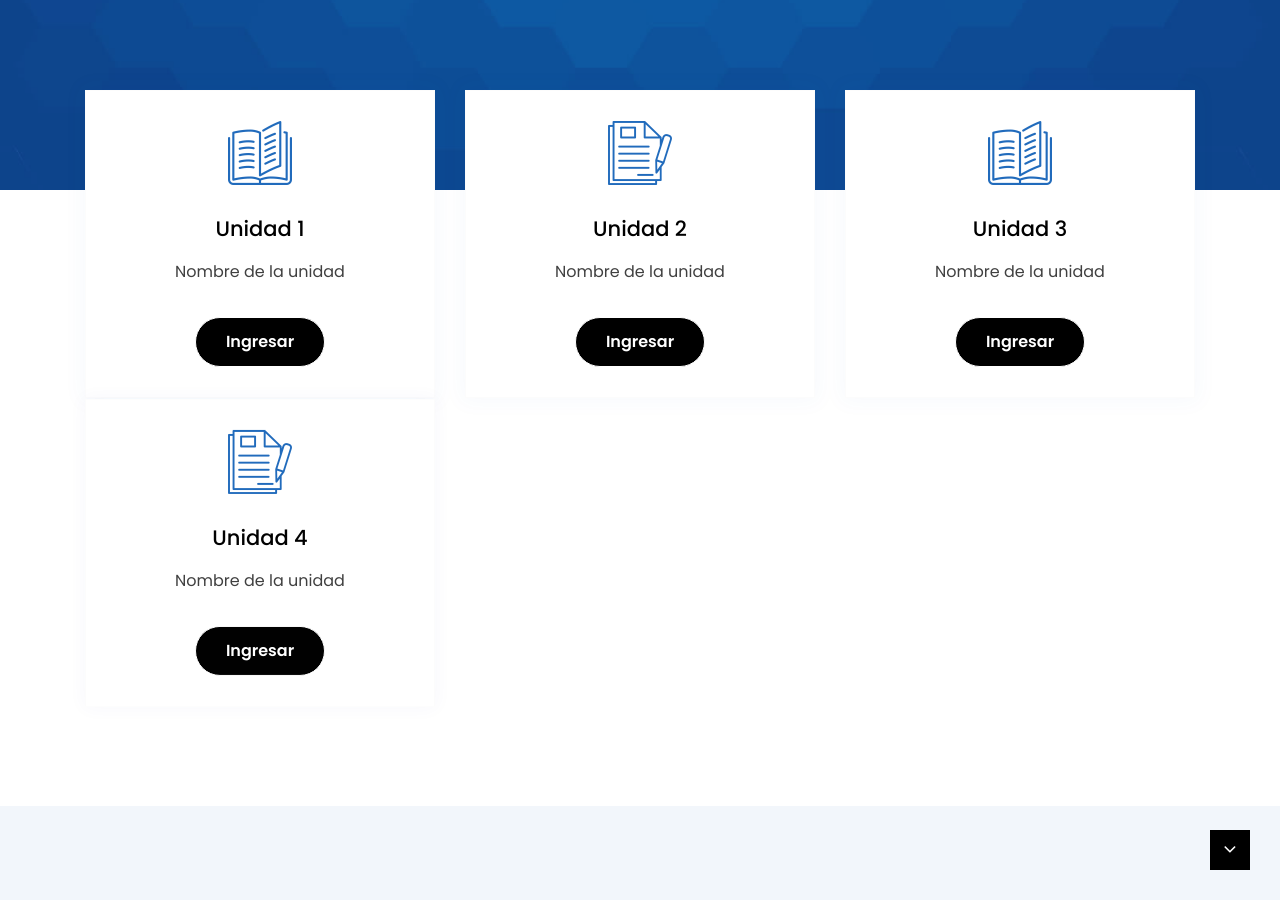
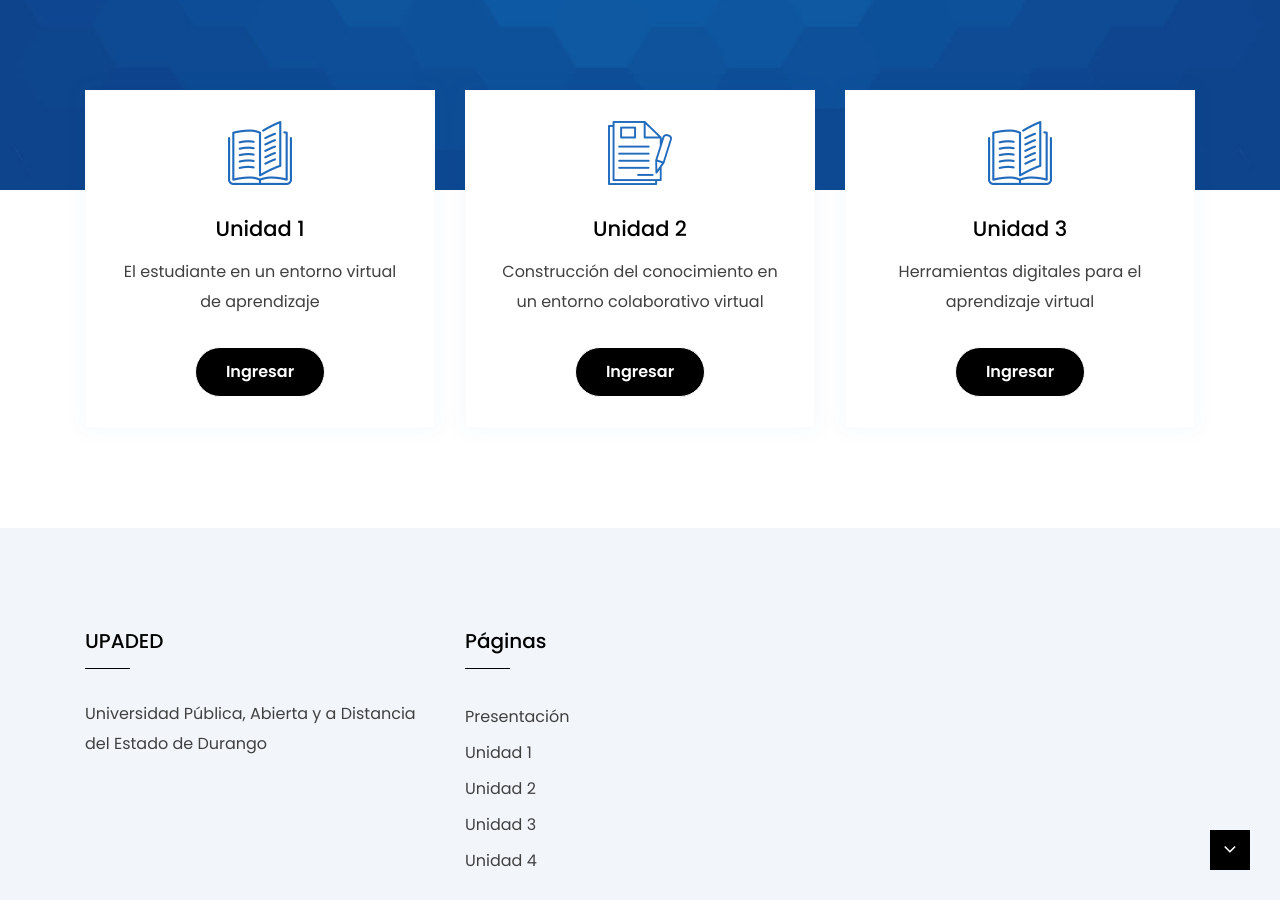
Before and after one commit to trazzos/upaded, a Jekyll site: the page built from index.html, in a window 1280 px wide and 900 px high, scrolled down 710 px. Built offline with Jekyll 4.4.1, drawn with Linux system fonts in a browser that asks for light colours.

Commit message:
Actualizar unidades

```diff
--- a/_includes/header_bottom_area.html
+++ b/_includes/header_bottom_area.html
@@ -10,7 +10,7 @@
                         </div>
                         <div class="headline-content">
                             <h4 class="heading-4"><a href="/pages/explore-topics/">Unidad 1 </a></h4>
-                            <p> Nombre de la unidad </p>
+                            <p> El estudiante en un entorno virtual de aprendizaje </p>
                             <a href="/pages/explore-topics/" class="btn btn-style3">Ingresar</a>
                         </div>
                     </div>
@@ -22,7 +22,7 @@
                         </div>
                         <div class="headline-content">
                             <h4 class="heading-4"><a href="/docs/left-sidebar-example">Unidad 2 </a></h4>
-                            <p> Nombre de la unidad </p>
+                            <p> Construcción del conocimiento en un entorno colaborativo virtual </p>
                             <a href="/docs/left-sidebar-example" class="btn btn-style3">Ingresar</a>
                         </div>
                     </div>
@@ -34,20 +34,8 @@
                         </div>
                         <div class="headline-content">
                             <h4 class="heading-4"><a href="/pages/explore-topics/">Unidad 3 </a></h4>
-                            <p> Nombre de la unidad </p>
+                            <p> Herramientas digitales para el aprendizaje virtual  </p>
                             <a href="/pages/explore-topics/" class="btn btn-style3">Ingresar</a>
-                        </div>
-                    </div>
-                </div>
-                <div class="col-md-6 col-lg-4">
-                    <div class="headline-box m-0 wow fadeInUp" data-wow-duration="4s" style="visibility: visible; animation-duration: 4s; animation-name: fadeInUp;">
-                        <div class="headline-logo">
-                            <a href="/docs/left-sidebar-example"><img src="{{site.baseurl}}/assets/images/service-icon3.png" alt="Documentation"></a>
-                        </div>
-                        <div class="headline-content">
-                            <h4 class="heading-4"><a href="/docs/left-sidebar-example">Unidad 4</a></h4>
-                            <p> Nombre de la unidad </p>
-                            <a href="/docs/left-sidebar-example" class="btn btn-style3">Ingresar</a>
                         </div>
                     </div>
                 </div>
```
